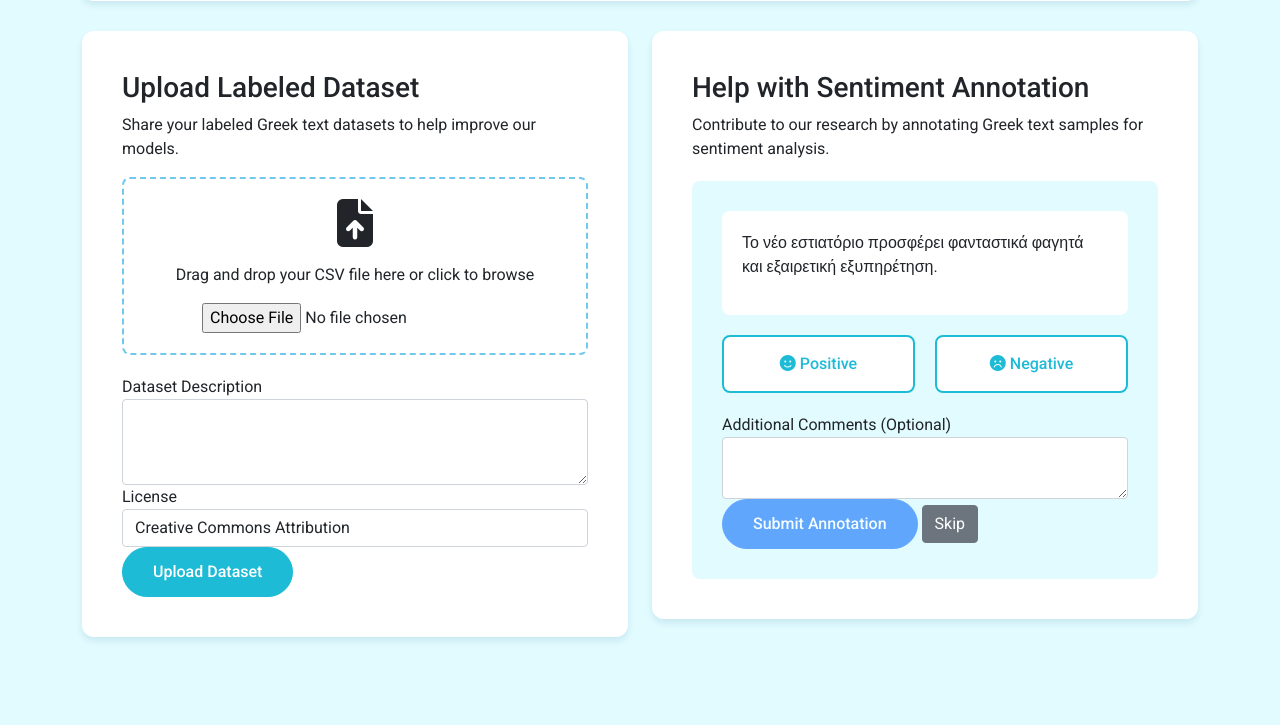
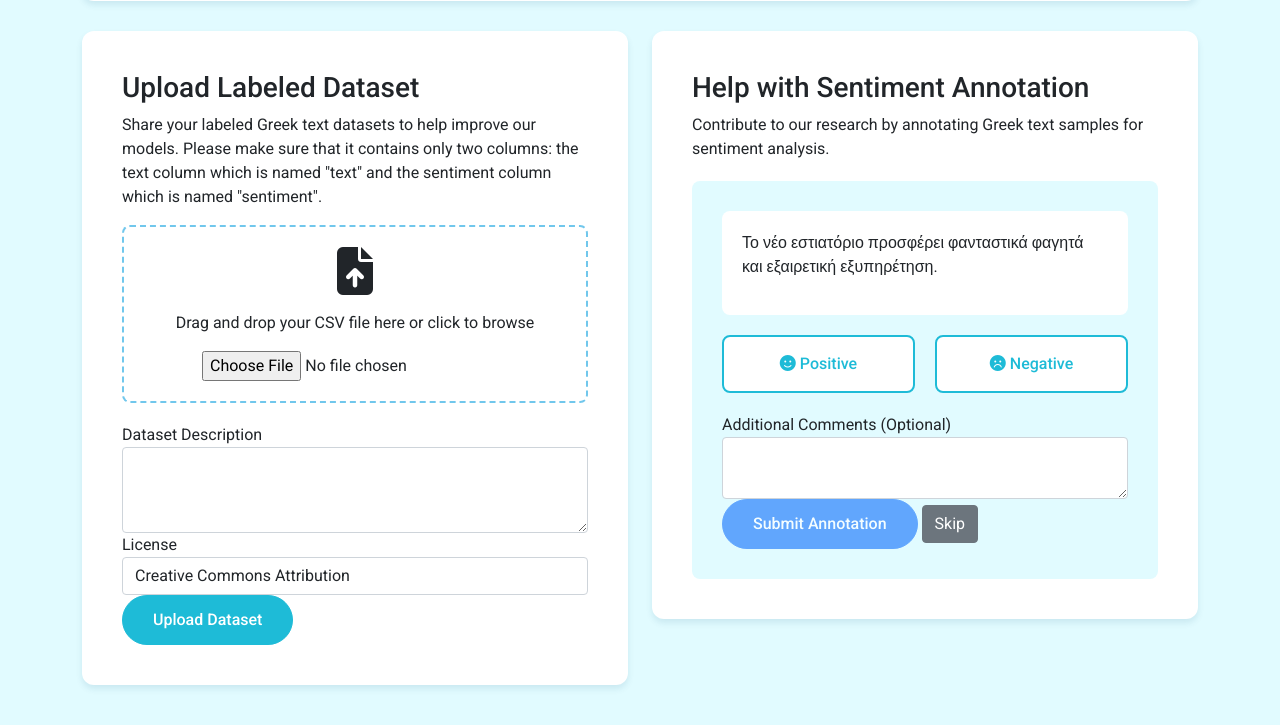
Before and after one commit to ggeorgop99/MATHE-authentication-main, a Flask app: page /contribute in a window 1280 px wide. Shown: the part 397-1122 px from the top of the page. Run offline with Flask 2, Linux system fonts and the light colour scheme.

Commit message:
improved some text and explanations

```diff
--- a/templates/about.html
+++ b/templates/about.html
@@ -71,7 +71,7 @@
   <section class="mission-section">
     <div class="container text-center">
       <h2 class="mb-4">Our Mission</h2>
-      <p class="lead">To introduce computational and gamification approaches in the fight against misinformation through advanced text analysis and authentication techniques.</p>
+      <p class="lead">To introduce approachable, easily accessible and useful computational approaches in the fight against misinformation, hate speech and generally in social research through advanced text analysis techniques.</p>
     </div>
   </section>
 
--- a/templates/contribute.html
+++ b/templates/contribute.html
@@ -112,7 +112,7 @@
         <div class="col-md-6">
           <div class="contribute-card">
             <h3>Upload Labeled Dataset</h3>
-            <p>Share your labeled Greek text datasets to help improve our models.</p>
+            <p>Share your labeled Greek text datasets to help improve our models. Please make sure that it contains only two columns: the text column which is named "text" and the sentiment column which is named "sentiment".</p>
             <form method="POST" enctype="multipart/form-data" action="/contribute/dataset">
               <div class="dataset-upload">
                 <i class="fas fa-file-upload fa-3x mb-3"></i>
```
